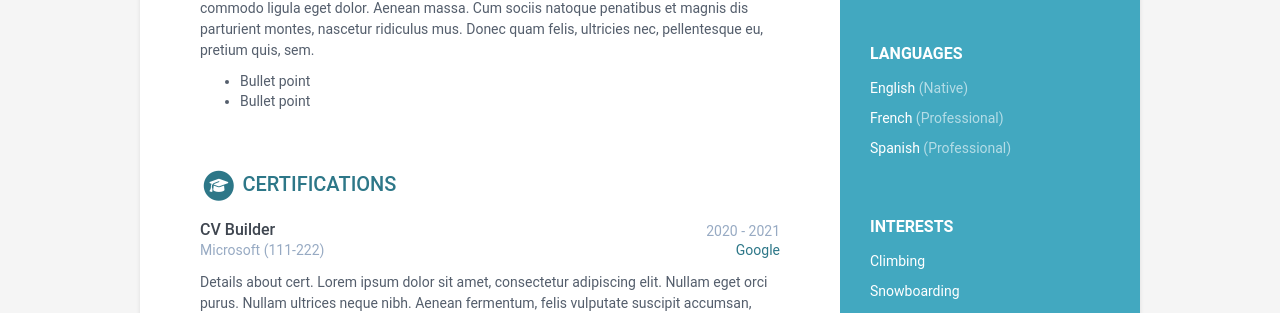
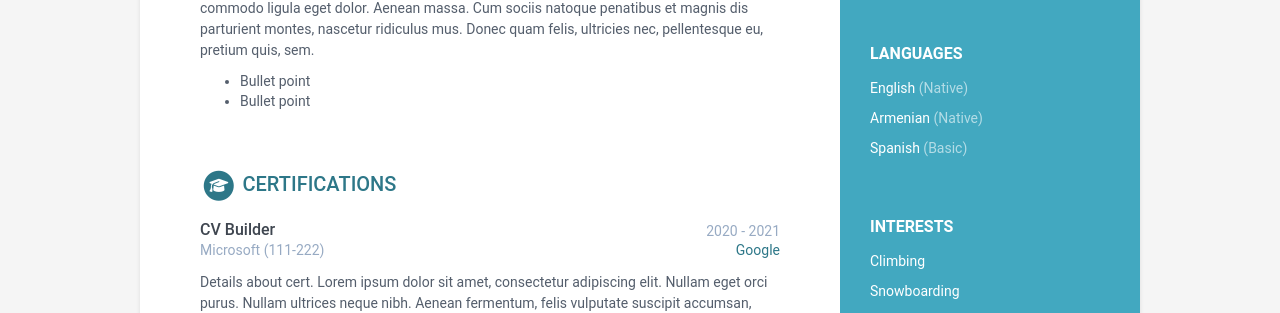
Before and after one commit to vanachill/resume, a Jekyll site: the page built from index.html, in a window 1280 px wide and 900 px high, scrolled down 747 px. Shown: the part 150-463 px from the top of the window. Built offline with Jekyll 4.4.1, drawn with Linux system fonts in a browser that asks for light colours.

Commit message:
Update data.yml

```diff
--- a/_data/data.yml
+++ b/_data/data.yml
@@ -40,11 +40,11 @@ sidebar:
     - idiom: English
       level: Native
 
-    - idiom: French
-      level: Professional
+    - idiom: Armenian
+      level: Native
 
     - idiom: Spanish
-      level: Professional
+      level: Basic
 
   interests:
     title: Interests
```
